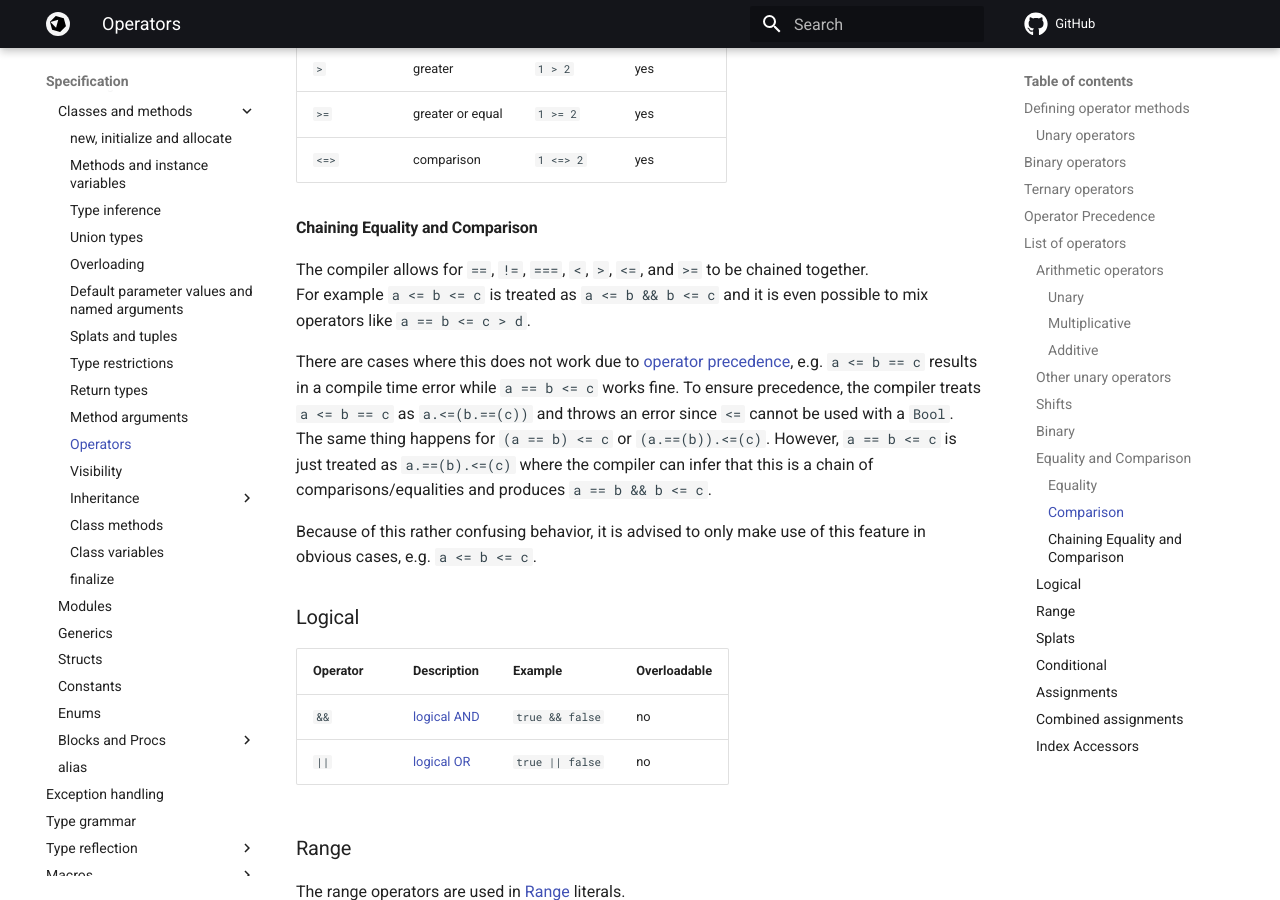
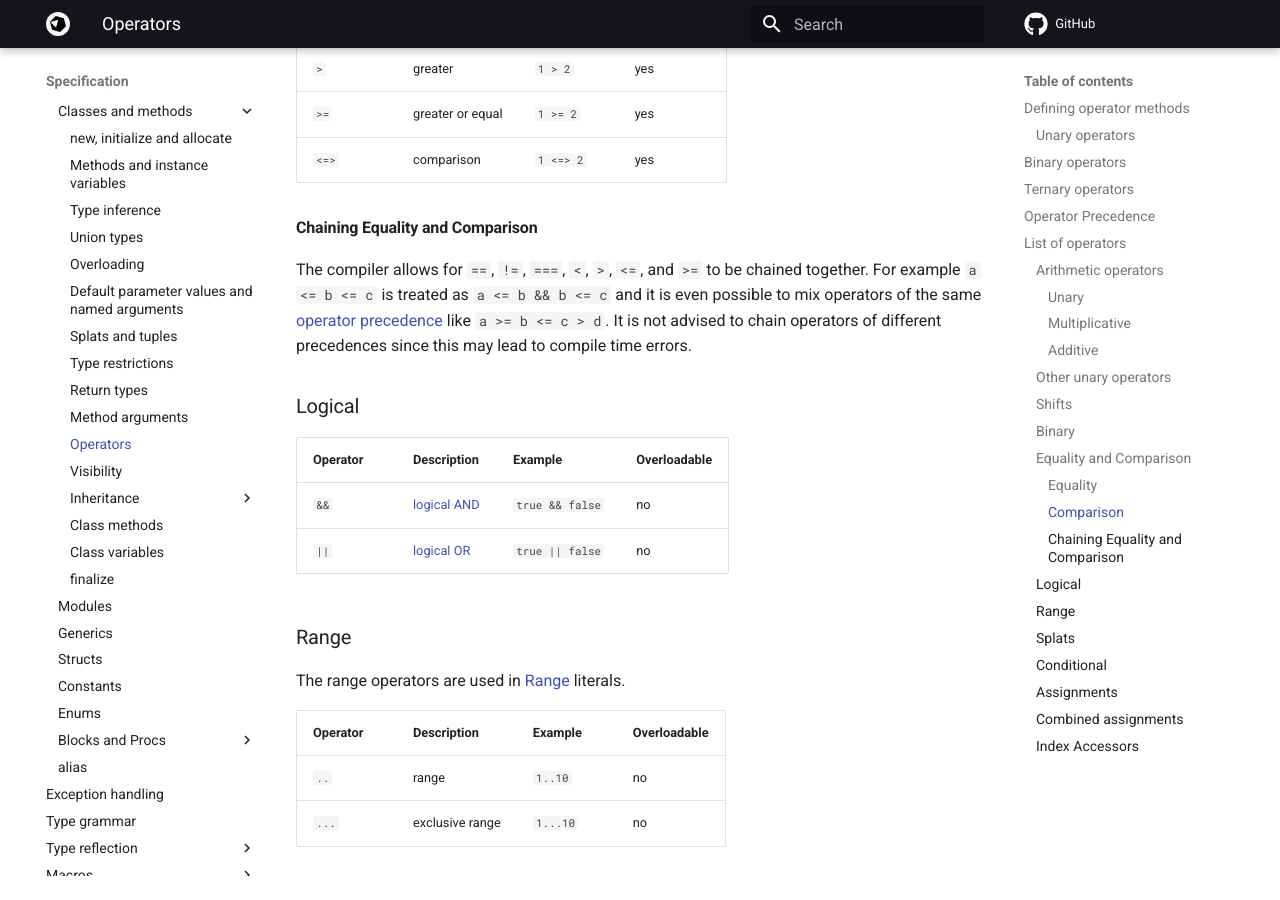
Before and after one commit to crystal-lang/crystal-book, an MkDocs documentation site: the page built from docs/syntax_and_semantics/operators.md, in a window 1280 px wide and 900 px high, scrolled down 6076 px. Built offline with MkDocs 1.6.1 and Material for MkDocs 9.7.7, drawn with Linux system fonts in a browser that asks for light colours; nearby versions of some CDN libraries; library files that are not in the unit come from our copies; comment, search, counter and statistics services are not loaded.

Commit message:
Improve documentation section for chaining of comparisons and equalities

```diff
--- a/docs/syntax_and_semantics/operators.md
+++ b/docs/syntax_and_semantics/operators.md
@@ -226,18 +226,10 @@ proven faster than equality).
 The compiler allows for `==`, `!=`, `===`, `<`, `>`, `<=`, and `>=`
 to be chained together.
 For example `a <= b <= c` is treated as `a <= b && b <= c`
-and it is even possible to mix operators like `a == b <= c > d`.
-
-There are cases where this does not work due to
-[operator precedence](#operator-precedence),
-e.g. `a <= b == c` results in a compile time error
-while `a == b <= c` works fine.
-To ensure precedence, the compiler
-treats `a <= b == c` as `a.<=(b.==(c))` and throws an error since `<=` cannot be used with a `Bool`. The same thing happens for `(a == b) <= c` or `(a.==(b)).<=(c)`.
-However, `a == b <= c` is just treated as `a.==(b).<=(c)` where the compiler can infer that this is a chain of comparisons/equalities and produces `a == b && b <= c`.
-
-Because of this rather confusing behavior, it is advised to only make use of this feature
-in obvious cases, e.g. `a <= b <= c`.
+and it is even possible to mix operators of the same
+[operator precedence](#operator-precedence)
+like `a >= b <= c > d`.
+It is not advised to chain operators of different precedences since this may lead to compile time errors.
 
 ### Logical
 
```
